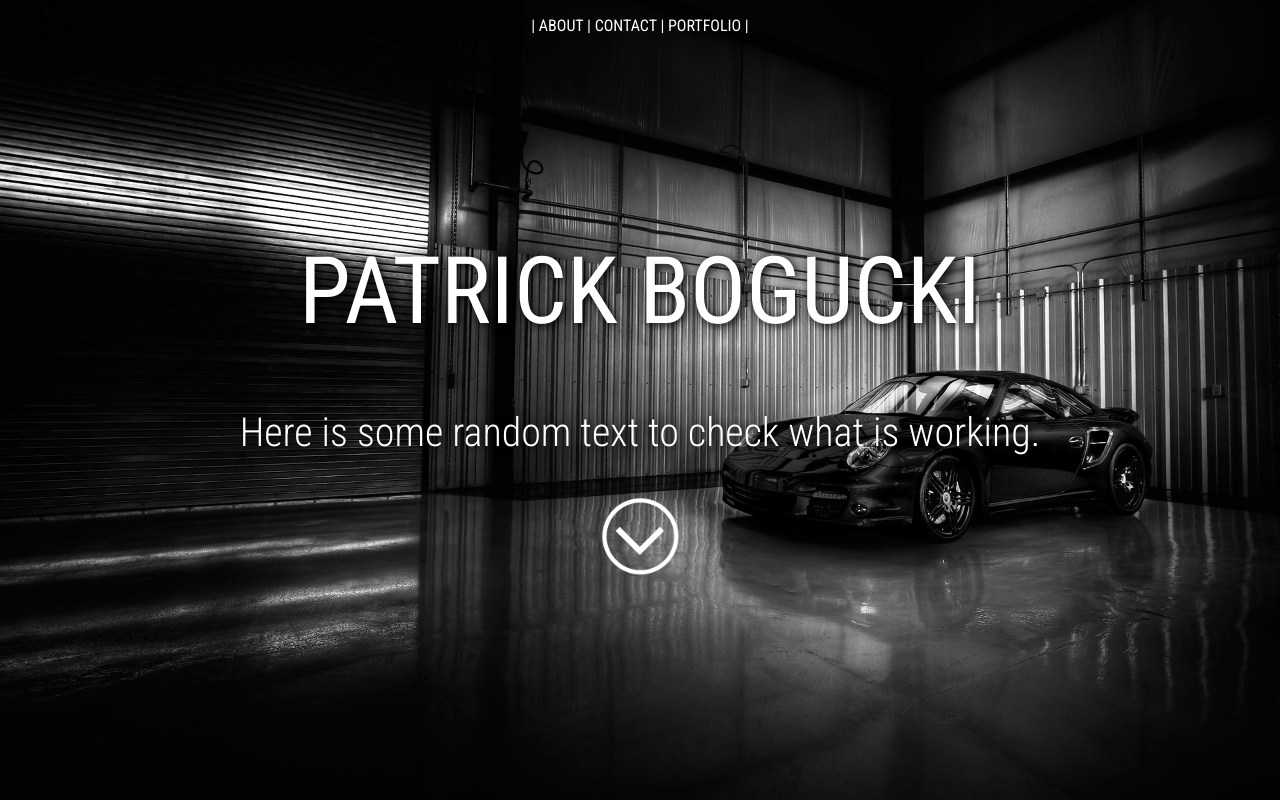
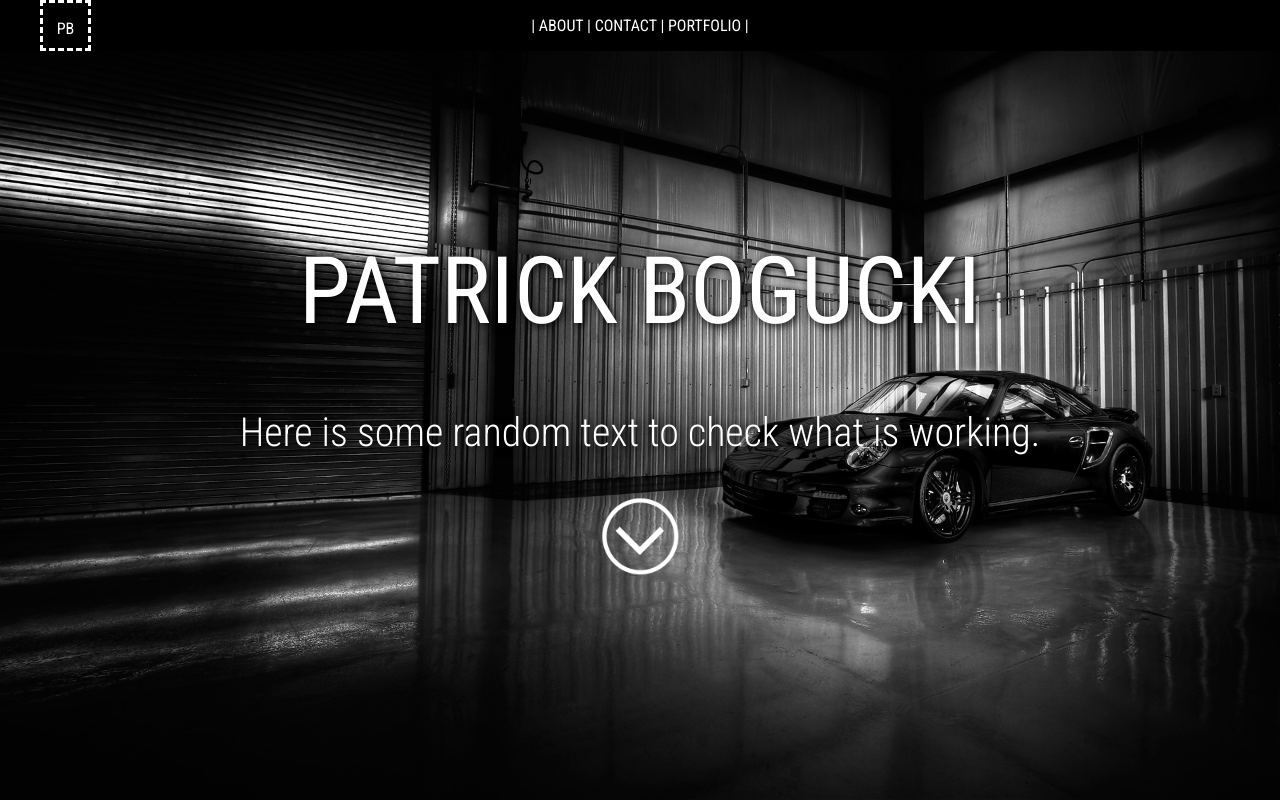
Before and after one commit to patrickbogucki/PortfolioProject, a website: page html/index.html in a window 1280 px wide. Both pictures are taken after a click on the picture 639 px from the left and 536 px from the top of the page. Shown: the top 800 px of the page. Drawn offline with nearby package versions, Linux system fonts and the light colour scheme; some packages are replaced by stand-ins of ours; a script that the page names is missing.

Commit message:
Navbar now fades into view when cover goes out of sight.

```diff
--- a/css/style1.css
+++ b/css/style1.css
@@ -7,17 +7,7 @@ body {
 
 }
 
-/*.p {
-	position: absolute;
-	top: 0px;
-	width: 100%;
-	margin-left: auto;
-	margin-right: auto;
-	text-align: center;
-}*/
-
 .nav-container {
-
 	width: 100%;
 }
 
@@ -25,11 +15,12 @@ body {
 	position: fixed;
 	top: 0px;
 	color: #ffffff;
-	width: 51px;
-	height: auto;
+	width: 45px;
+	height: 45px;
 	left: 40px;
 	border: dashed;
 	text-align: center;
+	z-index: 200;
 }
 
 .logo-inverted {
@@ -50,11 +41,12 @@ body {
 	text-align: center;
 	color: #ffffff;
 }
-/*
-.nav-list {
-	list-style-type: none;
-	padding: 0px;
-}*/
+
+.nav-fixed {
+	position: fixed;
+	background-color: #000000;
+
+}
 
 
 a:link,
--- a/javascript/js1.js
+++ b/javascript/js1.js
@@ -1,13 +1,14 @@
 var main = function() {
 	// Scroll cover to reveal text below
-	var top = $('body');
+	var $navVisible = false;
 	$('.down').click(function() {
 		$('.long-text').ScrollTo({
 			duration: 1500,
 			erasing: 'linear'
 		});
 		setTimeout(function() {
-			$('.logo, .logo a').addClass('logo-inverted');
+			// $('.logo, .logo a').addClass('logo-inverted');
+			showNavBar();
 		}, 1500);
 	});
 	if($(document).scrollTop() !== -1) {
@@ -16,19 +17,32 @@ var main = function() {
 	console.log($(document).scrollTop());
 
 	// Keep logo visible during scrolling
+
 	$(window).scroll(function() {
-
-		// console.log(window.innerHeight);
-
-
+		// Actions to perform when cover has scrolled
+		// out of sight
 		if($(document).scrollTop() > window.innerHeight) {
-			$('.logo, .logo a').addClass('logo-inverted');
+			showNavBar();
 		}
 		else if($(document).scrollTop() < window.innerHeight) {
 			$('.logo').removeClass('logo-inverted');
+			$('.nav').removeClass('nav-fixed');
+			$navVisible = false;
 		}
 	});
+
+	var showNavBar = function() {
+		// $('.logo, .logo a').addClass('logo-inverted');
+		$('.nav').addClass('nav-fixed');
+		if(!$navVisible) {
+			$('.nav').hide();
+			$('.nav').fadeIn('slow');
+			$navVisible = true;
+		}
+	};
 };
 
 
+
+
 $(document).ready(main);
```
